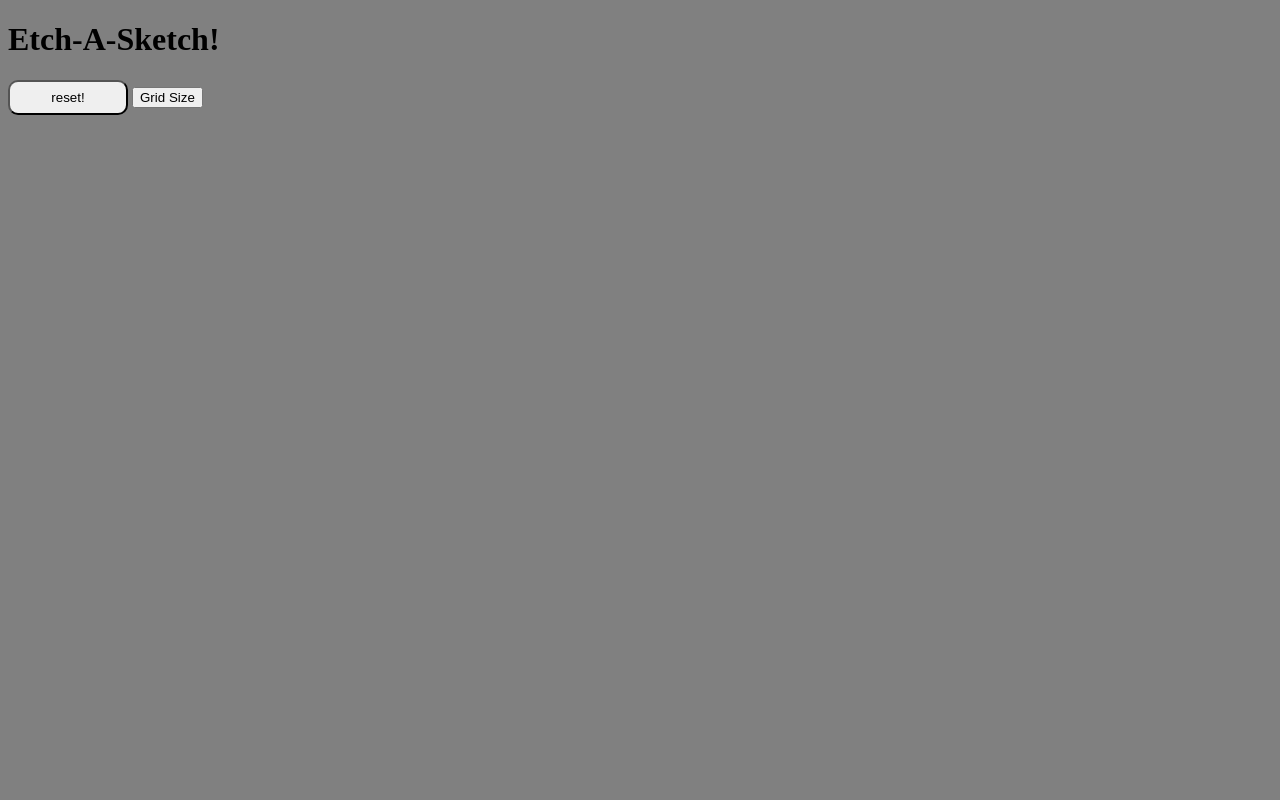
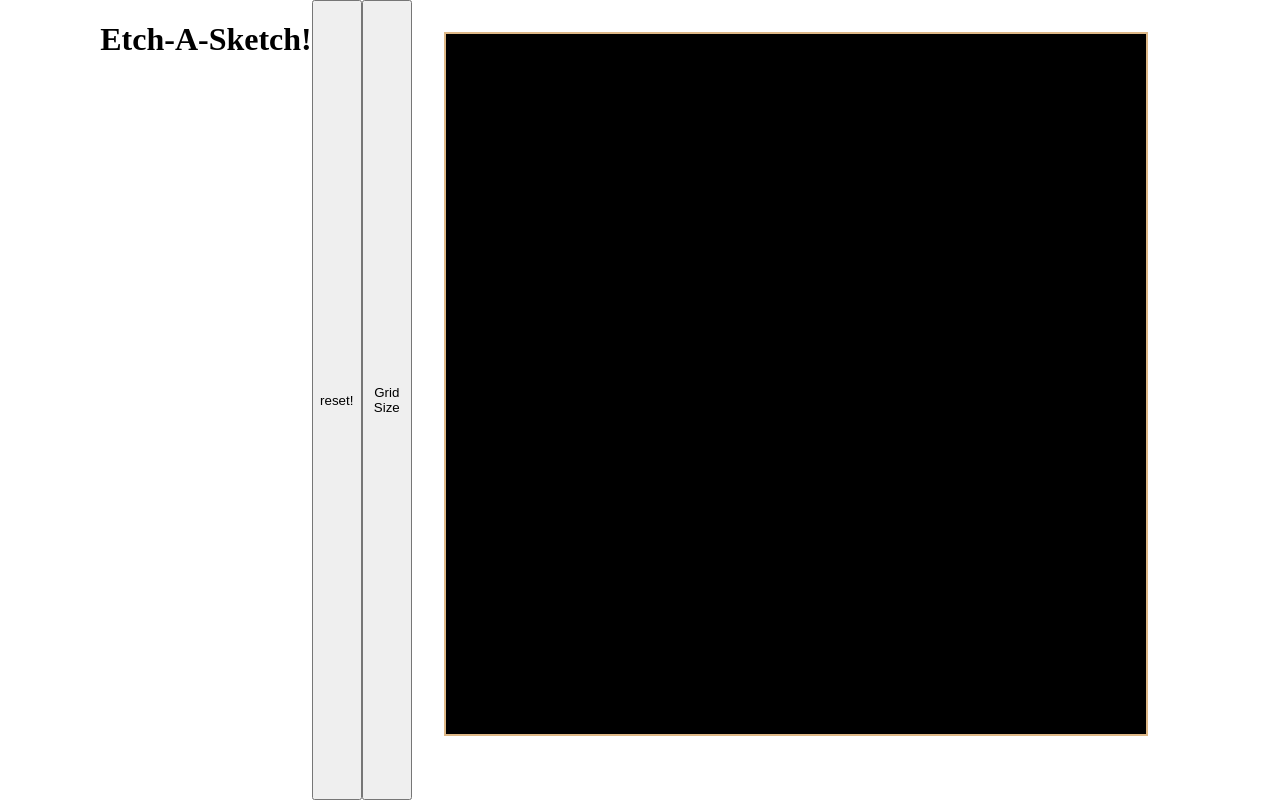
Before and after one commit to larrylovestein1/EtchaSketch, a plain HTML site: page index.html in a window 1280 px wide. Drawn offline with Linux system fonts and the light colour scheme.

Commit message:
i changed my css as well , after changing some things on js the container wasnt target correctly as it was declared as a id but i needed to refernce as a class. I decided to rework it all because i wanted to clean up the look so i used flex boxx on my grid container

```diff
--- a/index.html
+++ b/index.html
@@ -11,9 +11,9 @@
 <body id="body">
     <h1>Etch-A-Sketch!</h1>
     <button id="reset">reset!</button>
-    <button id="prompt">Grid Size</button>
+    <button id="clear">Grid Size</button>
     <wrapper class="gridstyle">
-    <div id="container"></div>
+    <div class="container"></div>
     </wrapper>
 </body>
 </html>
--- a/jsstyles.js
+++ b/jsstyles.js
@@ -1,41 +1,50 @@
-const container = document.getElementById("container");
-const reset = document.getElementById("reset");
-const cell = document.getElementsByName("grid-item");
-const sizeButton = document.getElementById("prompt");
+let container = document.querySelector(".container");
+//const reset = document.getElementById("reset");
+//const cell = document.getElementsByName("grid-item");
+const sizeButton = document.querySelector("button");
 
 
+sizeButton.addEventListener('click' , ()=>{
+  resetSize();
+});
+
+function resetSize(){
+  let number = prompt("Choose your grid size! (1-100)");
+  container.style.gridTemplateRows = `repeat(${number}, 1fr)`;
+        container.style.gridTemplateColumns = `repeat(${number}, 1fr)`;
+        makeRows(number); // call the createGrid function here and pass the number they entered as the argument.
+}
 
 //makes grid
-function makeRows(rows,cols) {
-  container.style.setProperty('--grid-rows', rows);
-  container.style.setProperty('--grid-cols', cols);
-  for (i = 0; i < (rows * cols); i++) {
-    let cell = document.createElement("div");
-    cell.addEventListener('mouseover',changeColors);
-    //created nested function to use the cell variable inside
-    function changeColors() {
-      cell.style.backgroundColor = 'blue';
-    };
-    //created another nested function to access the cell variable
-    //bc i cant access it outside of this scope, it works okay??..
-    reset.addEventListener('click' , resetGrid);
-    function resetGrid() {
-      cell.style.backgroundColor = 'grey';
-      console.log('somehow, this is working , progamming is beautiful huh?');
-    };
-    cell.innerText = (i + 1);
-    container.appendChild(cell).className = "grid-item";
-  };
-};
-
-makeRows(); //default grid size
+function makeRows(size) {
+    //    resetSize(); // get rid of this as this was causing it to show the prompt again each time
 
 
+        container.style.gridTemplateRows = `repeat(${size}, 1fr)`;
+        container.style.gridTemplateColumns = `repeat(${size}, 1fr)`;
 
-sizeButton.addEventListener('click' , newGrid);
-// gather user input to use inside of the function for a new gridsize
-function newGrid() {
-  let userInput = prompt("Choose Grid Size");
-  console.log(userInput);
-  makeRows(userInput,userInput);
-};
+        for (let i = 0; i < size*size; i++) {
+
+            let cell = document.createElement("div");
+            cell.style.backgroundColor = "black";
+            container.appendChild(cell);
+
+            //change background color of a square on hover
+            cell.addEventListener('mouseover', e=>{
+                cell.style.backgroundColor = "white";
+            })
+
+
+            //function to reset the grid
+            function clearGrid(){
+                sizeButton.addEventListener('click', e=>{
+                    cell.style.backgroundColor = "black"
+               })
+            }
+
+
+            clearGrid();
+        }
+    }
+
+    makeRows(16);
--- a/styles.css
+++ b/styles.css
@@ -1,36 +1,30 @@
-:root {
-    --grid-cols: 1;
-    --grid-rows: 1;
-}
-#body {
-    background-color: grey;
+body {
+    box-sizing: border-box;
+    margin: 0;
+    min-height: 100vh;
+    display: flex;
+    justify-content: center;
 }
 
-#reset {
-    border-radius: 10px;
-    min-height: 8px;
-    min-width: 120px;
-    padding: 8px;
+.content {
+    display: flex;
+    flex-direction: column;
+    align-items: center;
+}
+
+.container {
+    width: 700px;
+    height: 700px;
+    display: grid;
+    margin: 2rem;
+    border: 2px solid burlywood;
 }
 
 
-#container {
-    display: grid;
-    grid-template-rows: repeat(var(--grid-rows), 1fr);
-    grid-template-columns: repeat(var(--grid-cols), 1fr);
-    width: 8px;
+h1 {
+    text-align: center;
 }
 
-.gridstyle {
-    display: flex;
-    justify-content: center;
-
+button {
+    width: 50px;
 }
-
-.grid-item {
-    padding: 1em;
-    border: 1px grey;
-    text-align: center;
-    display: grid;
-
-}
```
